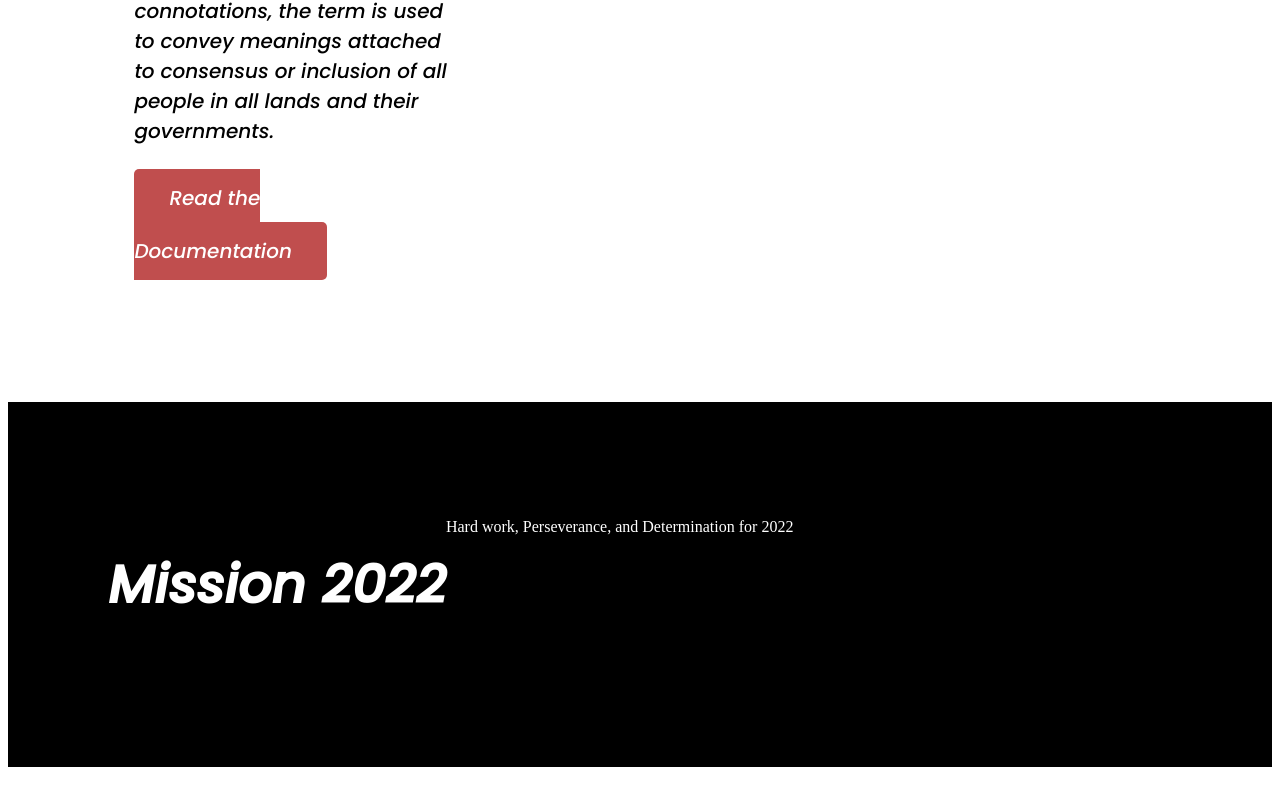
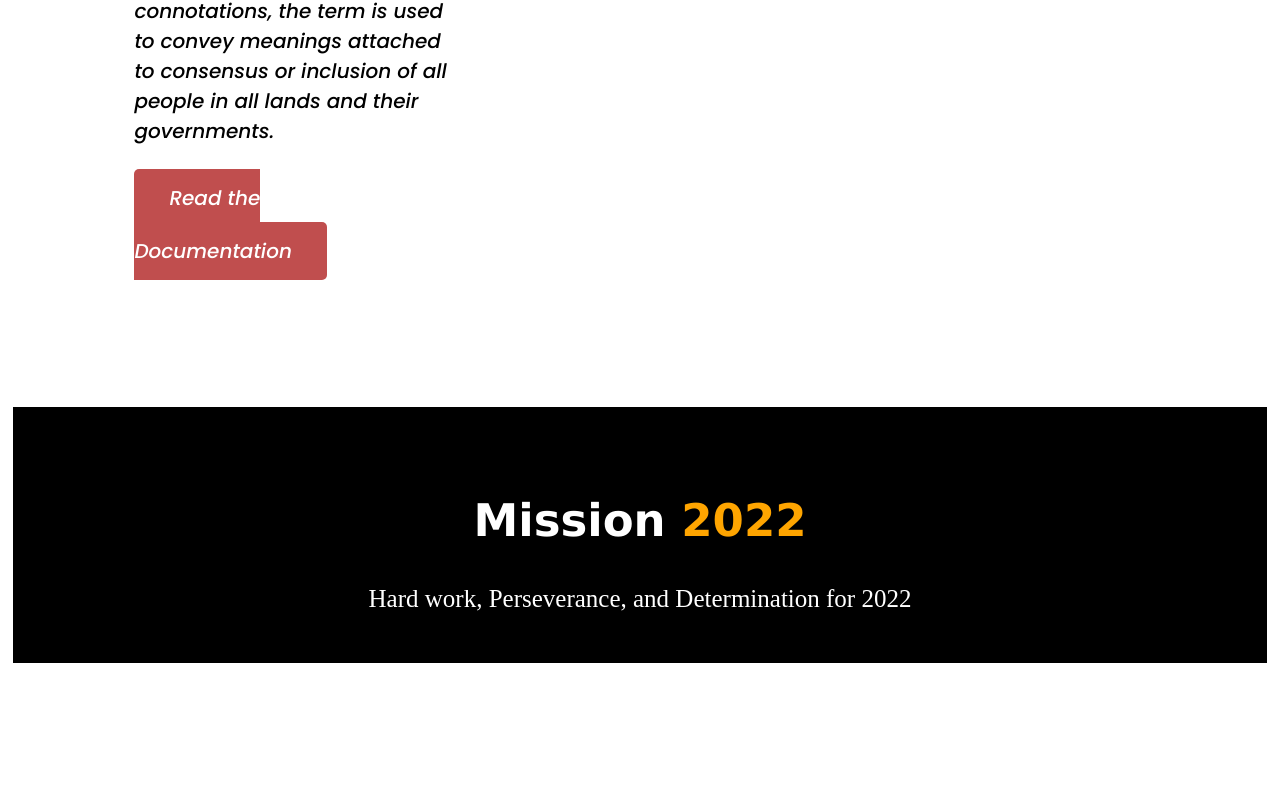
Before and after one commit to Engr-Jishan/few-portfolio-repo, a plain HTML site: page index.html in a window 1280 px wide. Shown: the part 2930-3735 px from the top of the page. Drawn offline with Linux system fonts and the light colour scheme; a web font is replaced by a local one.

Commit message:
last added

```diff
--- a/index.html
+++ b/index.html
@@ -91,13 +91,10 @@
         </div>
     </section>
 
-    <section class="last-page">
-        <div class="few-last-page">
-            <h1>Mission 2022</h1>
-
-        </div>
-        <div class="few-last-pages">
-            <p>Hard work, Perseverance, and Determination for 2022</p>
+    <section>
+        <div class="last-page">
+            <h1>Mission <span id="another-simple">2022</span></h1>
+            <footer>Hard work, Perseverance, and Determination for 2022</footer>
         </div>
     </section>
 
--- a/style.css
+++ b/style.css
@@ -99,21 +99,21 @@ section{
 }
 
 
+#another-simple{
+    color: orange;
+}
 .last-page{
-    border: 100px solid black;
-    background-color: black ;
+    background-color: black;
+    background-size: 600px 100px cover;
+    width: 100%;
+    padding: 50px;
+    margin: 5px;
+    color: white;
+    text-align: center;
+    font-family: verdana;
+    font-size: 30px;
 }
-
-.few-last-page{
-    color: white;
-    font-family:'Poppins', sans-serif;
-    font-size: 35px;
+footer{
+    font-family: initial;
+    font-size: 25px;
 }
-.flow-last-page{
-    text-align: center;
-    font-family: Verdana;
-    font-size: 10px;
-}
-.few-last-pages{
-    color: white;
-}
```
